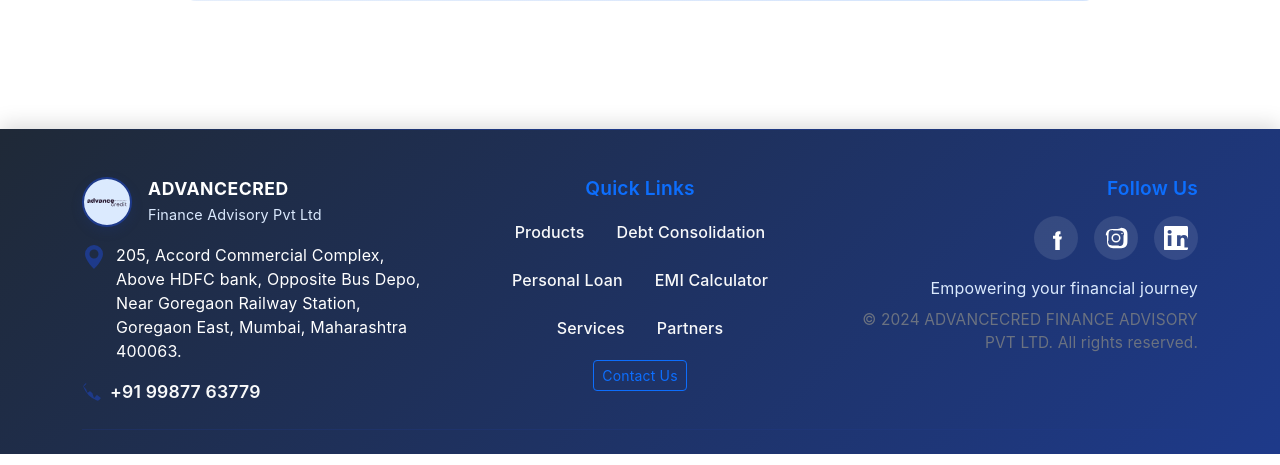
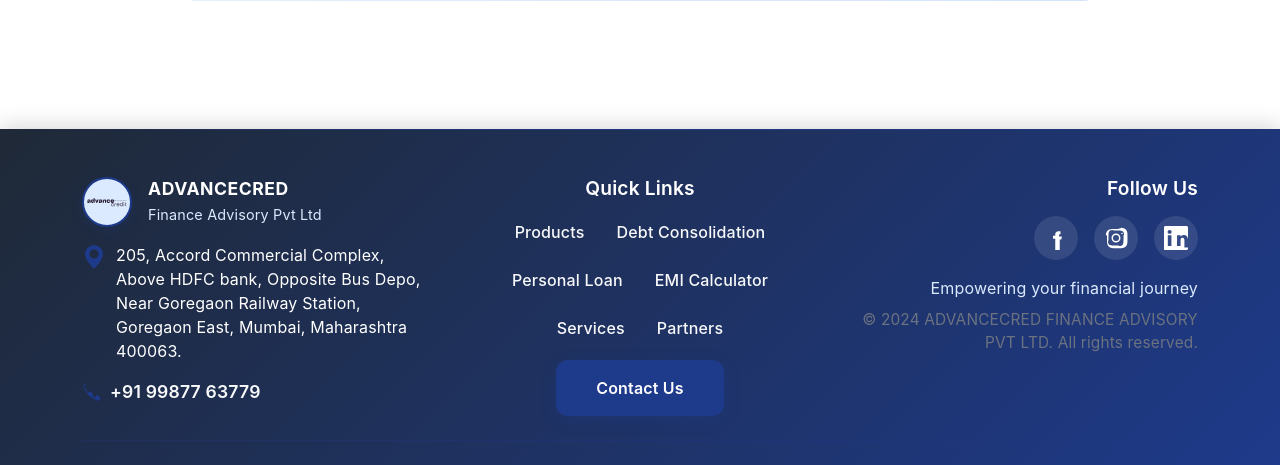
Before and after one commit to pragat206/advance-credit, a FastAPI app: page /contact in a window 1280 px wide. Shown: the part 2565-3030 px from the top of the page. Run offline with FastAPI, Linux system fonts and the light colour scheme; some libraries are stand-ins or nearby versions.

Commit message:
Fix footer text color contrast issues for better visibility

```diff
--- a/src/main_app/templates/footer.html
+++ b/src/main_app/templates/footer.html
@@ -23,7 +23,7 @@
 
       <!-- Quick Links Section -->
       <div class="col-12 col-lg-4 d-flex flex-column align-items-center text-center mb-4 mb-lg-0">
-        <h6 class="text-primary mb-3" style="font-size: 1.2rem; font-weight: 600;">Quick Links</h6>
+        <h6 class="mb-3" style="font-size: 1.2rem; font-weight: 600; color: var(--white);">Quick Links</h6>
         <div class="footer-links d-flex flex-wrap justify-content-center gap-3 mb-3">
           <a href="/products" class="text-light text-decoration-none footer-link">Products</a>
           <a href="/debt-consolidation" class="text-light text-decoration-none footer-link">Debt Consolidation</a>
@@ -32,12 +32,12 @@
           <a href="/services" class="text-light text-decoration-none footer-link">Services</a>
           <a href="/partners" class="text-light text-decoration-none footer-link">Partners</a>
         </div>
-        <a href="/contact" class="btn btn-outline-primary btn-sm">Contact Us</a>
+        <a href="/contact" class="btn btn-primary btn-sm" style="background: var(--primary-blue); border-color: var(--primary-blue); color: var(--white); font-weight: 600;">Contact Us</a>
       </div>
 
       <!-- Social Media & Contact Section -->
       <div class="col-12 col-lg-4 d-flex flex-column align-items-center align-items-lg-end text-center text-lg-end">
-        <h6 class="text-primary mb-3" style="font-size: 1.2rem; font-weight: 600;">Follow Us</h6>
+        <h6 class="mb-3" style="font-size: 1.2rem; font-weight: 600; color: var(--white);">Follow Us</h6>
         <div class="d-flex justify-content-center justify-content-lg-end gap-3 mb-3">
           <a href="https://www.facebook.com/profile.php?id=61579321020603" target="_blank" class="social-link" title="Facebook">
             <svg xmlns="http://www.w3.org/2000/svg" width="24" height="24" fill="currentColor" class="bi bi-facebook" viewBox="0 0 16 16"><path d="M8.94 8.5H10.5V16H7.5V8.5H6V6.5h1.5V5.5c0-1.1.9-2 2-2h1.5v2H10.5c-.28 0-.5.22-.5.5v1H12l-.5 2H10v7h-2V8.5z"/></svg>
@@ -109,8 +109,8 @@
     border-radius: 4px;
   }
   .footer-link:hover {
-    color: var(--primary-blue) !important;
-    background-color: rgba(255, 255, 255, 0.1);
+    color: var(--light-blue) !important;
+    background-color: rgba(255, 255, 255, 0.15);
     transform: translateY(-1px);
   }
   .social-link {
```
